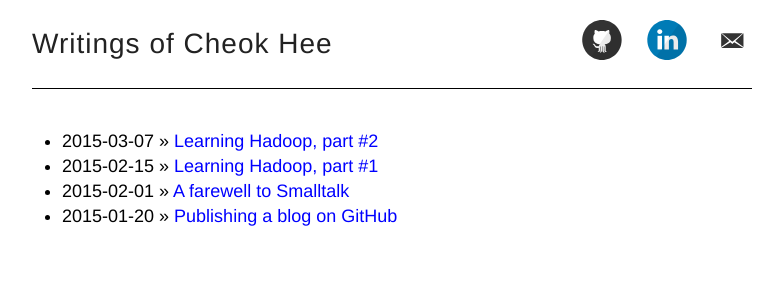
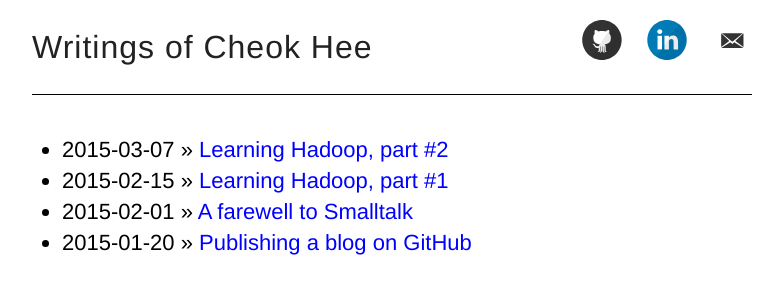
Before and after one commit to cheokhee/cheokhee.github.io, a Jekyll site: the page built from index.html, in a window 1280 px wide. Shown: the top 300 px of the page, without its empty margins (248-1023 px from the left). Built offline with Jekyll 4.4.1, drawn with Linux system fonts in a browser that asks for light colours.

Commit message:
2017-08-31: change style

```diff
--- a/_config.yml
+++ b/_config.yml
@@ -50,7 +50,7 @@ baseurl: ""
 #
 
 markdown: kramdown
-highlighter: pygments
+highlighter: rouge
 permalink: /:title/
 
 # The release of Jekyll Now that you're using
--- a/_scss/_reset.scss
+++ b/_scss/_reset.scss
@@ -51,3 +51,12 @@ table {
 *, *:before, *:after {
   -moz-box-sizing: border-box; -webkit-box-sizing: border-box; box-sizing: border-box;
 }
+
+table, th, td {
+    border: 1px solid black;
+    border-collapse: collapse;
+}
+
+th, td {
+    padding: 5px;
+}
--- a/style.scss
+++ b/style.scss
@@ -19,7 +19,7 @@ html {
 
 body {
   background: $white;
-  font: 18px/1.4 $helvetica;
+  font: 22px/1.4 $helvetica;
   color: $black;
 }
 
@@ -45,22 +45,22 @@ h1, h2, h3, h4, h5, h6 {
 }
 
 h1 {
-  font-size: 30px;
+  font-size: 32px;
   a {
     color: inherit;
   }
 }
 
 h2 {
-  font-size: 24px;
+  font-size: 26px;
 }
 
 h3 {
-  font-size: 20px;
+  font-size: 22px;
 }
 
 h4 {
-  font-size: 18px;
+  font-size: 20px;
 }
 
 p {
@@ -191,7 +191,7 @@ img {
   cursor: pointer;
   font-family: $helveticaNeue;
   font-weight: 300;
-  font-size: 28px;
+  font-size: 32px;
   letter-spacing: 1px;
 }
 
```
